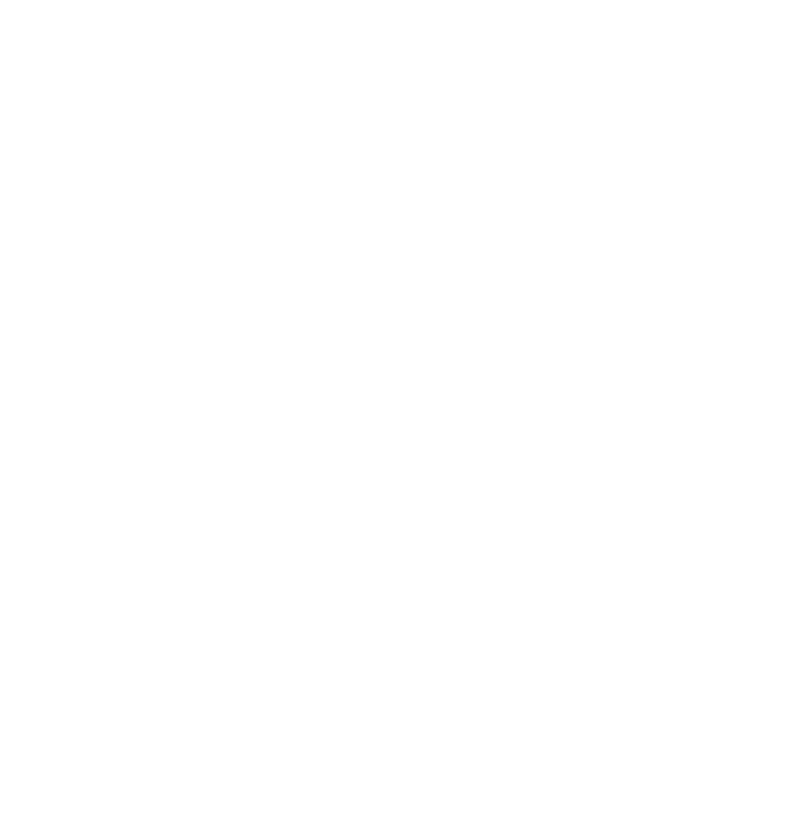
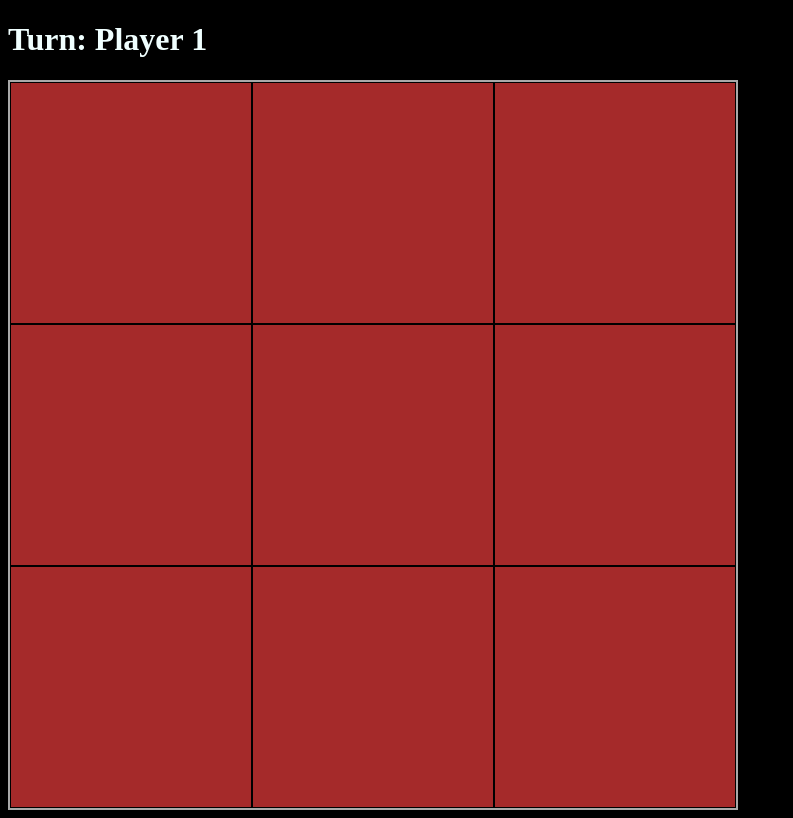
Before and after one commit to 46lemonlime/leo-porfy, a plain HTML site: page index.html in a window 1280 px wide. Shown: the whole page, without its empty margins (0-793 px from the left). Drawn offline with Linux system fonts and the light colour scheme.

Commit message:
html basic files
basic html and css update

```diff
--- a/index.html
+++ b/index.html
@@ -8,6 +8,18 @@
     <link rel="stylesheet" href="styles.css">
 </head>
 <body>
+    <h1>Turn: Player <span class="current-player">1</span> </h1>
+    <div class="container">
+        <div class="square"></div>
+        <div class="square"></div>
+        <div class="square"></div>
+        <div class="square"></div>
+        <div class="square"></div>
+        <div class="square"></div>
+        <div class="square"></div>
+        <div class="square"></div>
+        <div class="square"></div>
+    </div>
 
 <script src="app.js"></script>
 </body>
--- a/styles.css
+++ b/styles.css
@@ -0,0 +1,35 @@
+*{
+    background-color: black;
+}
+
+h1{
+color: azure;
+}
+
+.container{
+    height: 726px;
+    width: 726px;
+    background-color: grey;
+    border: solid 2px darkgrey;
+    display: flex;
+    flex-wrap: wrap;
+}
+
+.square{
+    height: 240px;
+    width: 240px;
+    background-color: brown;
+    border: solid 1px black;
+    position: relative;
+
+}
+
+.player-one{
+    border: solid 5px black;
+    border-radius: 50%;
+    height: 200px;
+    width: 200px;
+    background-color: brown;
+    margin: auto;
+    margin-top: 16px;
+}
```
